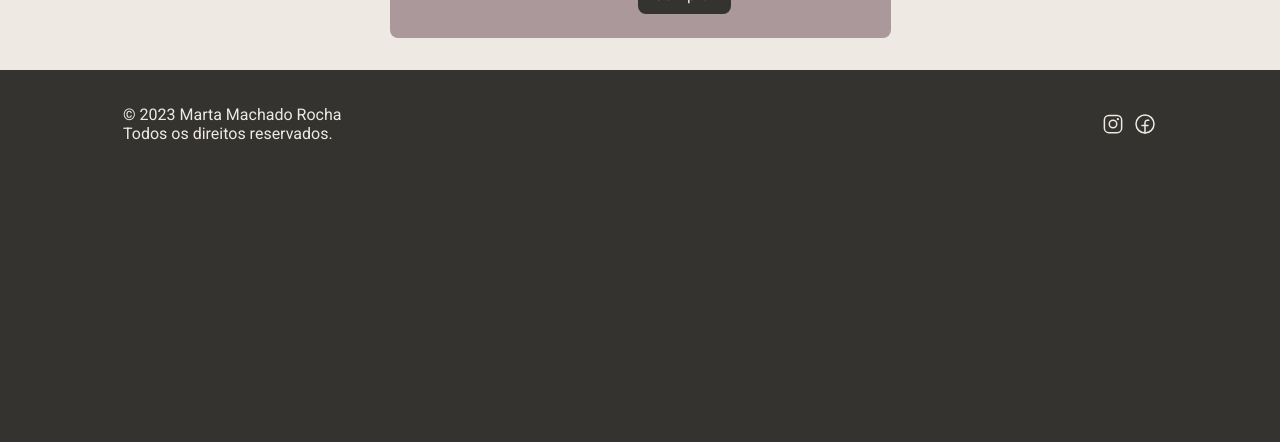
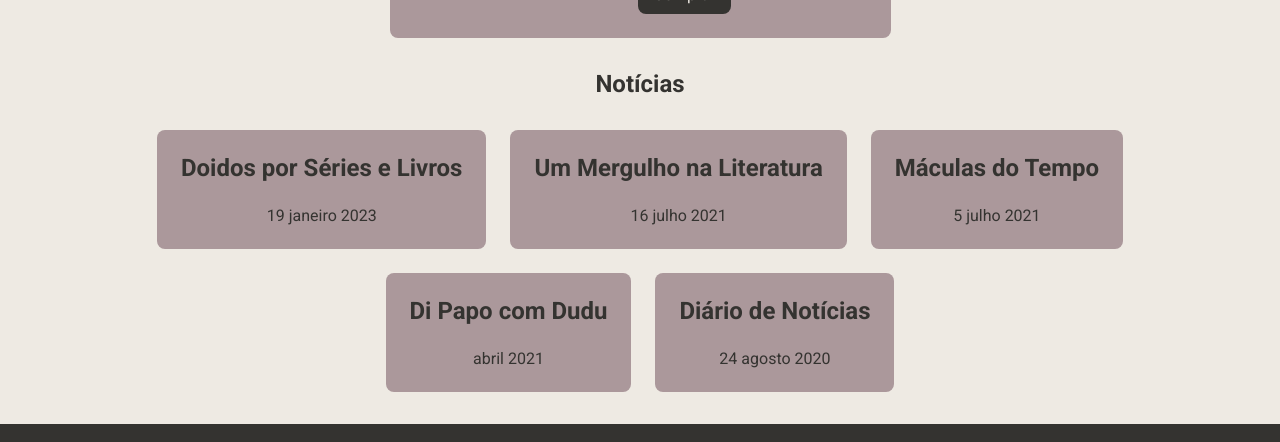
Before and after one commit to madalena-rocha/writer-portfolio, a React (Vite) app: page / in a window 1280 px wide. Shown: the part 1940-2382 px from the top of the page. Before the commit the page ends 2118 px from the top, so only its background shows below. Built offline with nearby package versions, Linux system fonts and the light colour scheme.

Commit message:
add New component and News section

```diff
--- a/src/App.jsx
+++ b/src/App.jsx
@@ -5,6 +5,7 @@ import { Header } from "./components/Header";
 import { Menu } from "./components/Menu";
 import { Section } from "./components/Section";
 import { Book } from "./components/Book";
+import { New } from "./components/New";
 import { BackToTop } from "./components/BackToTop";
 import { Footer } from "./components/Footer";
 
@@ -68,6 +69,34 @@ function App() {
     },
   ];
 
+  const newsData = [
+    {
+      href: "https://doidosporserieselivros.blogspot.com/2023/01/lancamento-de-marta-machado-rocha.html?m=1&fbclid=IwAR1P0t7P_56sAvXsqoXHdWINZaOl6bkJ1GxBll1lhlwI5NRJCOiOs5tgrDk",
+      title: "Doidos por Séries e Livros",
+      date: "19 janeiro 2023",
+    },
+    {
+      href: "https://ummergulhonaliteratura.blogspot.com/2021/07/entrevista-com-autora-marta-machado.html?m=1&fbclid=IwAR3TFL9LuooCpN-5zx1bzVSIv0oISGNxyRY5qLgubGUzAARta3GJAlCil1U",
+      title: "Um Mergulho na Literatura",
+      date: "16 julho 2021",
+    },
+    {
+      href: "https://elizaeedgar.wixsite.com/entrecantosecontos/post/m%C3%A1culas-do-tempo?fbclid=IwAR1r7ATJSNCdURYRZSxZR--WxsC2xv0W56CWczj4hfP0Kw0V3aglI93fDfE",
+      title: "Máculas do Tempo",
+      date: "5 julho 2021",
+    },
+    {
+      href: "https://dipapocomdudu.webnode.page/copia-de-2020/?fbclid=IwAR3NpSFzanFqGg6k6l0nZ0MZ9JxSpIh4MBpaKvs6MQHvwoZyUc8rFlqpMfY",
+      title: "Di Papo com Dudu",
+      date: "abril 2021",
+    },
+    {
+      href: "https://novodiarionoticias.blogspot.com/2020/08/entrevista-com-autora-marta-machado.html?fbclid=IwAR3yeMo7WEVbmH8MF01Yi5jNfRkgPYuyzc3dVwIVdJKjQUCNnrS93Zh8PZo",
+      title: "Diário de Notícias",
+      date: "24 agosto 2020",
+    },
+  ];
+
   return (
     <Container id="home">
       <Header isMenuOpen={isMenuOpen} setIsMenuOpen={setIsMenuOpen} />
@@ -115,6 +144,17 @@ function App() {
             />
           ))}
         </Section>
+
+        <Section title="Notícias" id="news">
+          {newsData.map((notice, index) => (
+            <New
+              key={index}
+              href={notice.href}
+              title={notice.title}
+              date={notice.date}
+            />
+          ))}
+        </Section>
       </main>
 
       <BackToTop />
--- a/src/components/Header/index.jsx
+++ b/src/components/Header/index.jsx
@@ -24,6 +24,7 @@ export function Header({ isMenuOpen, setIsMenuOpen }) {
             <li><a href="#about">Sobre</a></li>
             <li><a href="#books">Livros</a></li>
             <li><a href="#tales">Contos</a></li>
+            <li><a href="#news">Notícias</a></li>
           </ul>
         </Navigation>
       )}
--- a/src/components/Menu/index.jsx
+++ b/src/components/Menu/index.jsx
@@ -8,6 +8,7 @@ export function Menu({ isMenuOpen }) {
         <li><a href="#about">Sobre</a></li>
         <li><a href="#books">Livros</a></li>
         <li><a href="#tales">Contos</a></li>
+        <li><a href="#news">Notícias</a></li>
       </ul>
     </Container>
   );
--- /dev/null
+++ b/src/components/New/index.jsx
@@ -0,0 +1,10 @@
+import { Container } from "./styles";
+
+export function New({ href, title, date }) {
+  return (
+    <Container href={href} target="_blank">
+      <h2>{title}</h2>
+      <p>{date}</p>
+    </Container>
+  );
+}
--- /dev/null
+++ b/src/components/New/styles.js
@@ -0,0 +1,13 @@
+import styled from "styled-components";
+
+export const Container = styled.a`
+  background-color: ${({ theme }) => theme.COLORS.BRAND};
+  color: ${({ theme }) => theme.COLORS.BACKGROUND_800};
+
+  padding: 2.4rem;
+  border-radius: 8px;
+
+  > h2 {
+    margin-bottom: 2.4rem;
+  }
+`;
```
